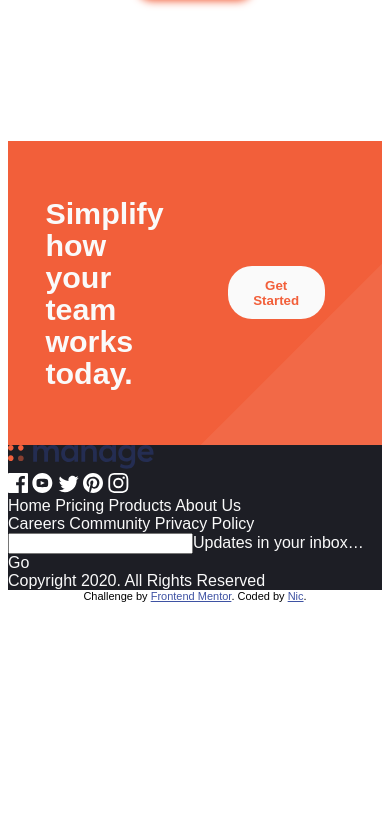
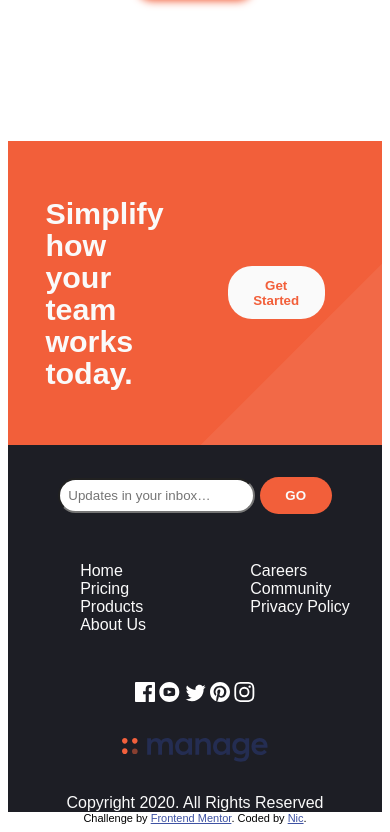
Before and after one commit to nicm42/Manage-Landing-Page, a plain HTML site: page index.html in a window 390 px wide. Shown: the part 2470-3302 px from the top of the page. Before the commit the page ends 3080 px from the top, so only its background shows below. Drawn offline with Linux system fonts and the light colour scheme; a web font is replaced by a local one.

Commit message:
Done basic mobile layout of footer

```diff
--- a/index.html
+++ b/index.html
@@ -11,10 +11,10 @@
   <!-- Feel free to remove these styles or customise in your own stylesheet 👍 -->
   <link href="https://fonts.googleapis.com/css?family=Be+Vietnam:400,500,700&display=swap" rel="stylesheet">
   <link rel="stylesheet" href="styles.css">
-    <!--<style>
+    <style>
     .attribution { font-size: 11px; text-align: center; }
     .attribution a { color: hsl(228, 45%, 44%); }
-  </style>-->
+  </style>
 </head>
 <body>
 
@@ -132,22 +132,22 @@
       <img src="images/icon-pinterest.svg" alt="Pinterest">
       <img src="images/icon-instagram.svg" alt="instagram">
     </div>
-    <div class="footer__links">
-      <div class="footer__linksleft">
-        Home
-        Pricing
-        Products
-        About Us
-      </div>
-      <div class="footer__linksright">
-        Careers
-        Community
-        Privacy Policy
-      </div>
+    <ul class="footer__linksleft footer__links">
+      <li>Home</li>
+      <li>Pricing</li>
+      <li>Products</li>
+      <li>About Us</li>
+    </ul>
+    <ul class="footer__linksright footer__links">
+      <li>Careers</li>
+      <li>Community</li>
+      <li>Privacy Policy</li>
+    </ul>
+
+    <div class="footer__updates">
+      <input type="text" class="footer__input" name="footer__input" placeholder="Updates in your inbox…">
+      <input type="button" class="footer__submit" name="footer__submit" value="Go">
     </div>
-
-    <input class="footer__updates">Updates in your inbox…
-    Go</input>
 
     <div class="footer__copyright">Copyright 2020. All Rights Reserved</div>
   </footer>
--- a/styles.scss
+++ b/styles.scss
@@ -49,9 +49,7 @@ button{
 	padding: $button-paddding;
 	background-color: $bright-red;
 	border: none;
-	-webkit-box-shadow: $button-shadow $bright-red;
-	   -moz-box-shadow: $button-shadow $bright-red;
-	        box-shadow: $button-shadow $bright-red;
+    box-shadow: $button-shadow $bright-red;
 }
 
 /**********************Header**********************/
@@ -220,10 +218,10 @@ button{
 }
 .testimonials__header{
 	color: $very-dark-blue;
-	font-size: 1.5rem;
+	font-size: $h2-size-mobile;
 	font-weight: $bold-font;
 	@media screen and (min-width: $mobile+1){
-		font-size: 2rem;
+		font-size: $h2-size-desktop;
 	}
 }
 .testimonials__person{
@@ -280,15 +278,17 @@ button{
 	background: $bright-red;
 	background-image: url(images/bg-simplify-section-mobile.svg);
 	background-repeat: no-repeat;
-	background-position: 12rem bottom;
+	background-position: left center;
 	color: $very-light-grey;
 	display: grid;
 	grid-template-areas: "simplify-message"
 						  "simplify-button";
+	justify-items: center;
 	text-align: center;
 	padding: 4.5rem 1.4rem 5rem 1.4rem;
 	@media screen and (min-width: $mobile+1){
 		background-image: url(images/bg-simplify-section-desktop.svg);
+		background-position: 12rem bottom;
 		grid-template-areas: "simplify-message simplify-button";
 		grid-template-columns: $grid-column-size;
 		grid-column-gap: $column-gap;
@@ -324,15 +324,44 @@ button{
 footer{
 	background-color: $very-dark-blue;
 	color: $very-light-grey;
+	display: grid;
+	grid-template-areas: "footer-updates footer-updates"
+						 "footer-linksleft footer-linksright"
+						 "footer-social footer-social"
+						 "footer-logo footer-logo"
+						 "footer-copyright footer-copyright";
+	grid-row-gap: 2rem;
+	justify-items: center;
+	padding-top: 2rem;
 }
 .footer__logo{
 	color: $very-light-grey;
+	grid-area: footer-logo;
 }
-
-/**********************Attribution**********************/
-.attribution {
-	font-size: 11px; text-align: center;
+.footer__social{
+	grid-area: footer-social;
 }
-.attribution a {
-	color: hsl(228, 45%, 44%);
+.footer__links{
+	list-style-type: none;
 }
+.footer__linksleft{
+	grid-area: footer-linksleft;
+}
+.footer__linksright{
+	grid-area: footer-linksright;
+}
+.footer__updates{
+	grid-area: footer-updates;
+}
+.footer__input{
+	border-radius: $button-radius;
+	padding: 0.5rem;
+}
+.footer__submit{
+	@extend button;
+	box-shadow: none;
+	text-transform: uppercase;
+}
+.footer__copyright{
+	grid-area: footer-copyright;
+}
```
Also changed, not shown: styles.css, 1 other file.
